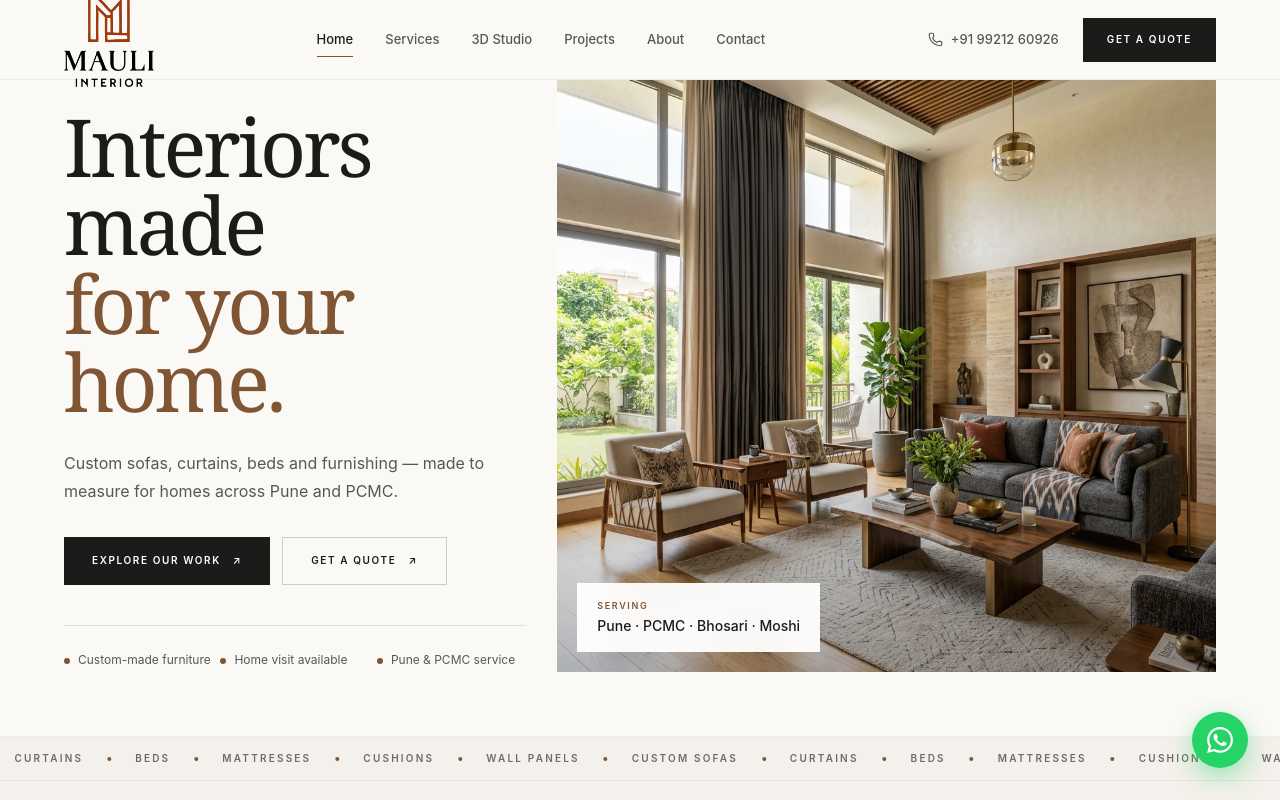
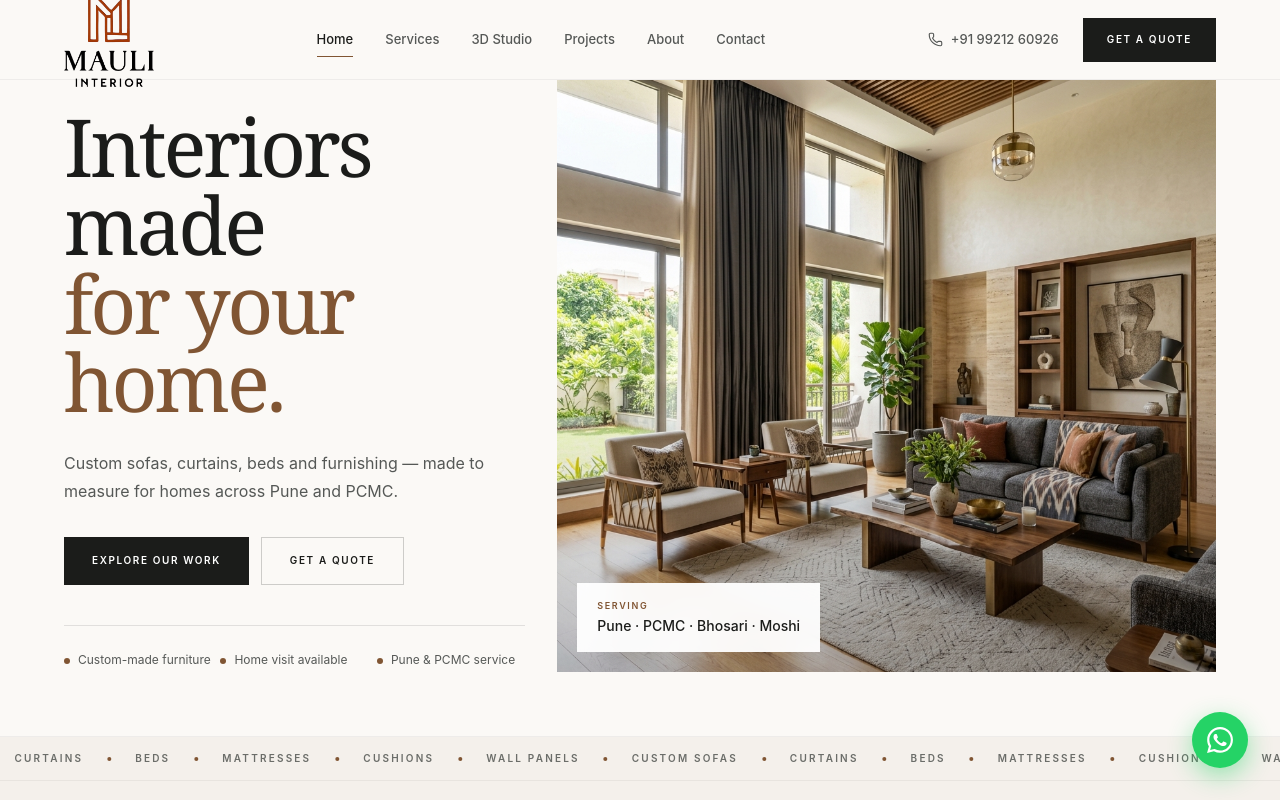
Before and after one commit to thiteswapnil1212-hue/INTERIOR-STORES-WEB, a Next.js app: page / in a window 1280 px wide. Shown: the top 800 px of the page. Built offline with nearby package versions, Linux system fonts and the light colour scheme.

Commit message:
Patch 12: remove duplicated homepage header

```diff
--- a/src/app/page.tsx
+++ b/src/app/page.tsx
@@ -159,7 +159,6 @@ export default function Home() {
                 className="inline-flex min-h-12 items-center justify-center gap-3 bg-[#1b1c1a] px-6 py-3 text-center text-[10px] font-semibold uppercase tracking-[0.16em] text-white transition-colors duration-300 hover:bg-[#805533] focus-visible:outline-none focus-visible:ring-2 focus-visible:ring-[#805533] focus-visible:ring-offset-2 sm:px-7"
               >
                 Explore Our Work
-                <span aria-hidden="true">↗</span>
               </Link>
 
               <Link
@@ -167,7 +166,6 @@ export default function Home() {
                 className="inline-flex min-h-12 items-center justify-center gap-3 border border-[#1b1c1a]/20 px-6 py-3 text-center text-[10px] font-semibold uppercase tracking-[0.16em] text-[#1b1c1a] transition-colors duration-300 hover:border-[#805533] hover:bg-[#805533] hover:text-white focus-visible:outline-none focus-visible:ring-2 focus-visible:ring-[#805533] focus-visible:ring-offset-2 sm:px-7"
               >
                 Get a Quote
-                <span aria-hidden="true">↗</span>
               </Link>
             </div>
 
```
